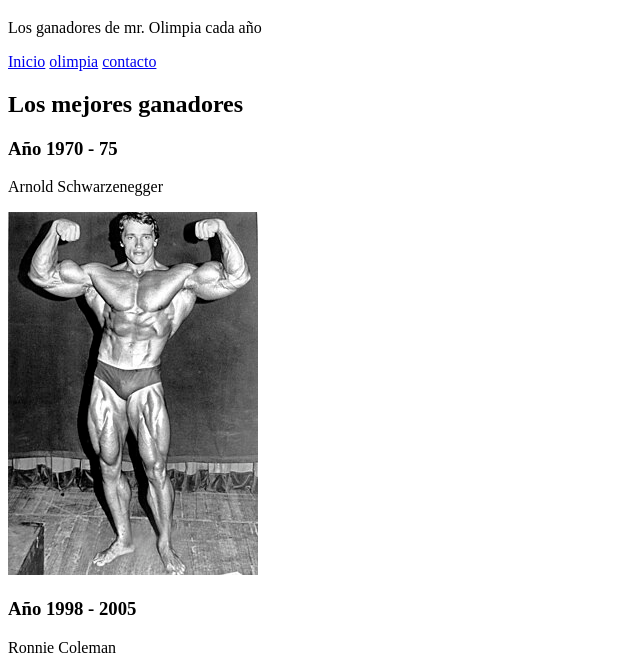
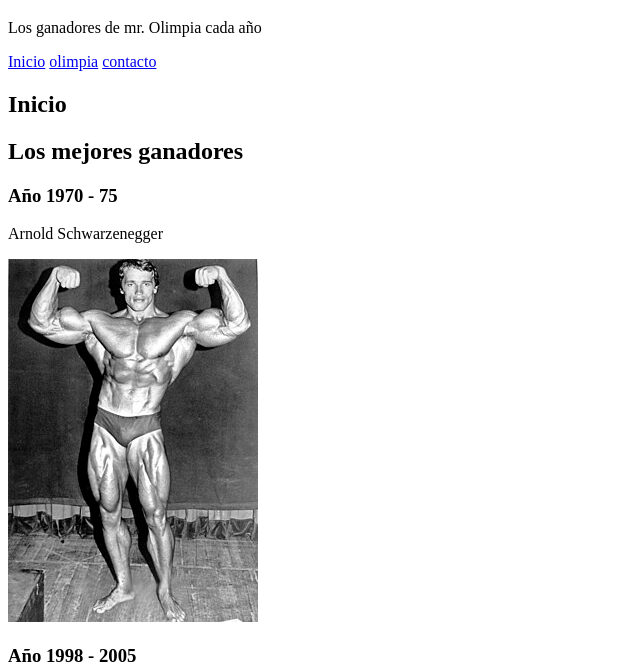
Before and after one commit to John-gr/Practica-Etiquetas, a plain HTML site: page index.html in a window 1280 px wide. Shown: the part 61-731 px from the top of the page, without its empty margins (0-640 px from the left). Drawn offline with Linux system fonts and the light colour scheme.

Commit message:
Correcion de errores

```diff
--- a/index.html
+++ b/index.html
@@ -18,7 +18,7 @@
          </nav>
     </header>
     <main>
- <h2 id="Inicio">
+ <h2 id="Inicio">Inicio
         </h2>
          <section id="olimpia">
             <h2>Los mejores ganadores</h2>
```
